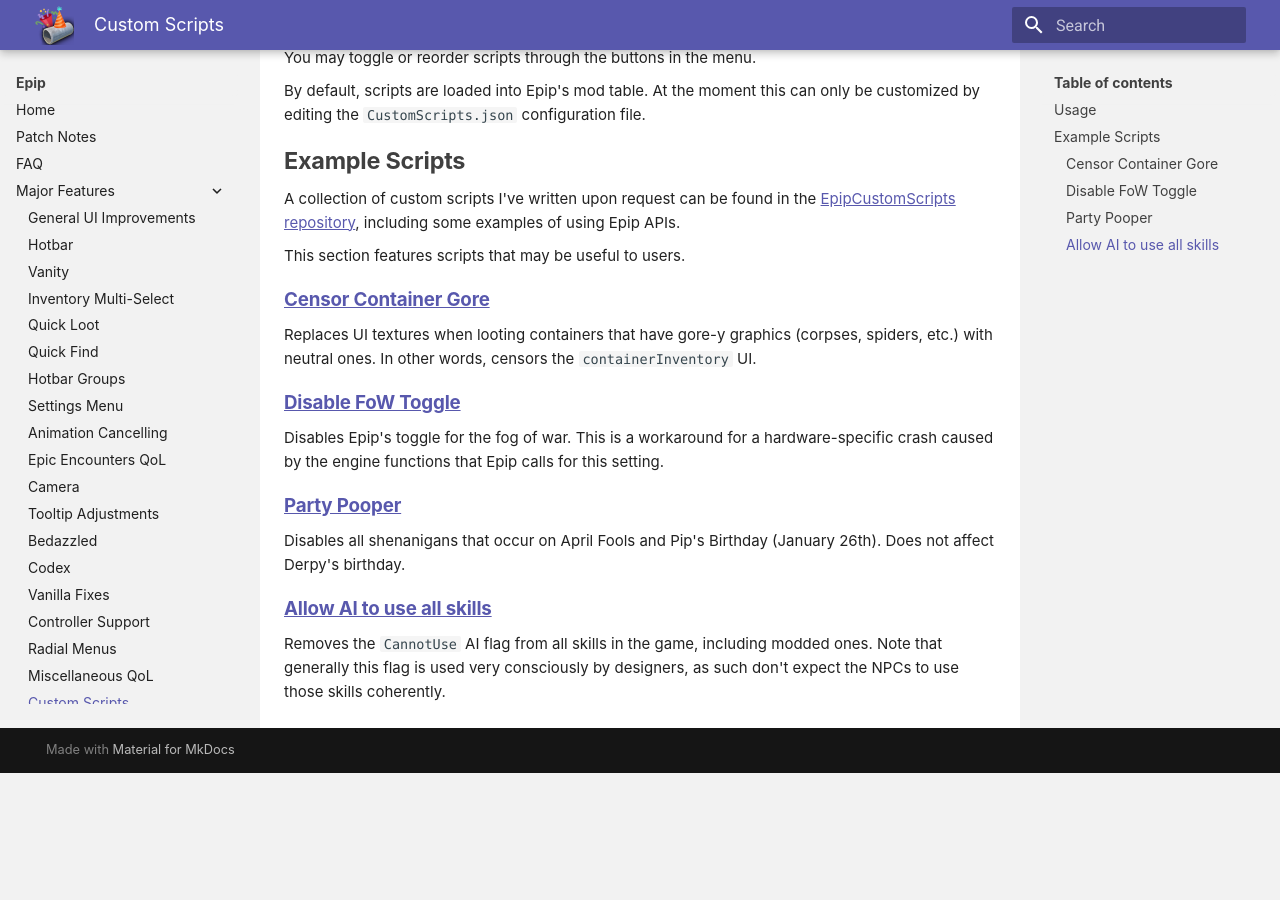
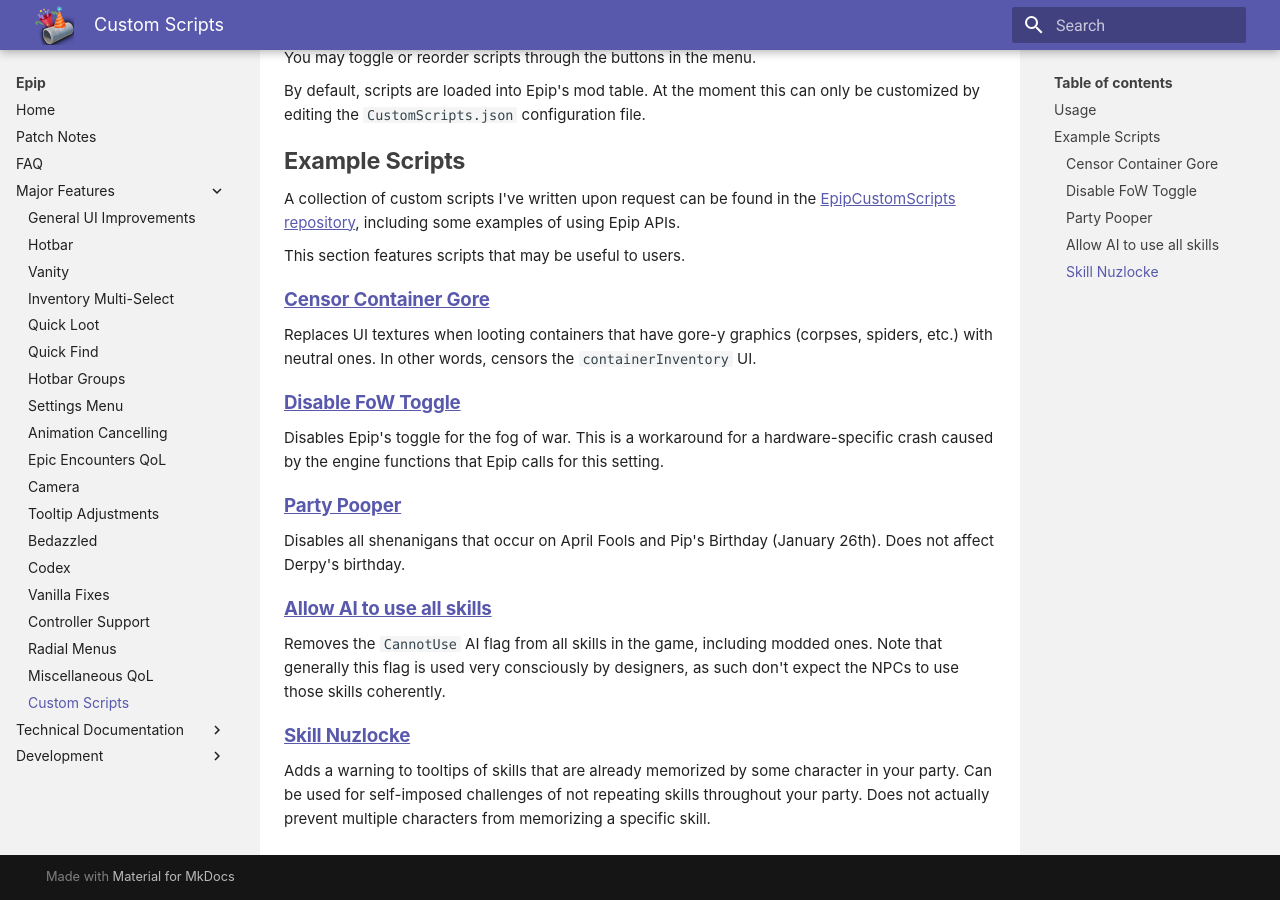
Before and after one commit to PinewoodPip/epip, an MkDocs documentation site: the page built from docs/Features/CustomScripts.md, in a window 1280 px wide and 900 px high, scrolled down 522 px. Built offline with MkDocs 1.6.1 and Material for MkDocs 9.7.7, drawn with Linux system fonts in a browser that asks for light colours; before the commit the page ends 1295 px from its top, so only the background shows below that.

Commit message:
Add skill nuzlocke custom script

```diff
--- a/docs/Features/CustomScripts.md
+++ b/docs/Features/CustomScripts.md
@@ -39,3 +39,7 @@
 ### [Allow AI to use all skills](https://github.com/PinewoodPip/EpipCustomScripts/blob/main/RemoveAICannotUseFlags.lua)
 
 Removes the `CannotUse` AI flag from all skills in the game, including modded ones. Note that generally this flag is used very consciously by designers, as such don't expect the NPCs to use those skills coherently.
+
+### [Skill Nuzlocke](https://github.com/PinewoodPip/EpipCustomScripts/blob/main/SkillNuzlocke.lua)
+
+Adds a warning to tooltips of skills that are already memorized by some character in your party. Can be used for self-imposed challenges of not repeating skills throughout your party. Does not actually prevent multiple characters from memorizing a specific skill.
```
